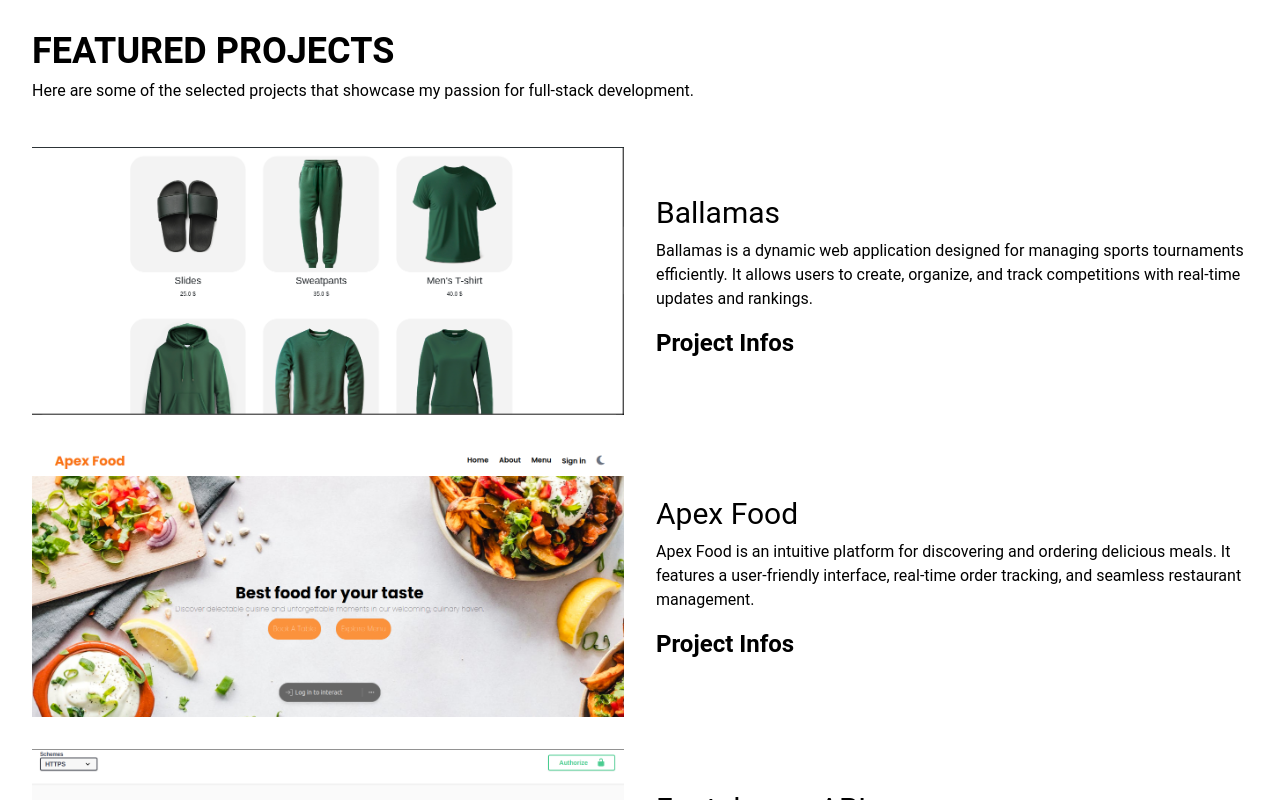
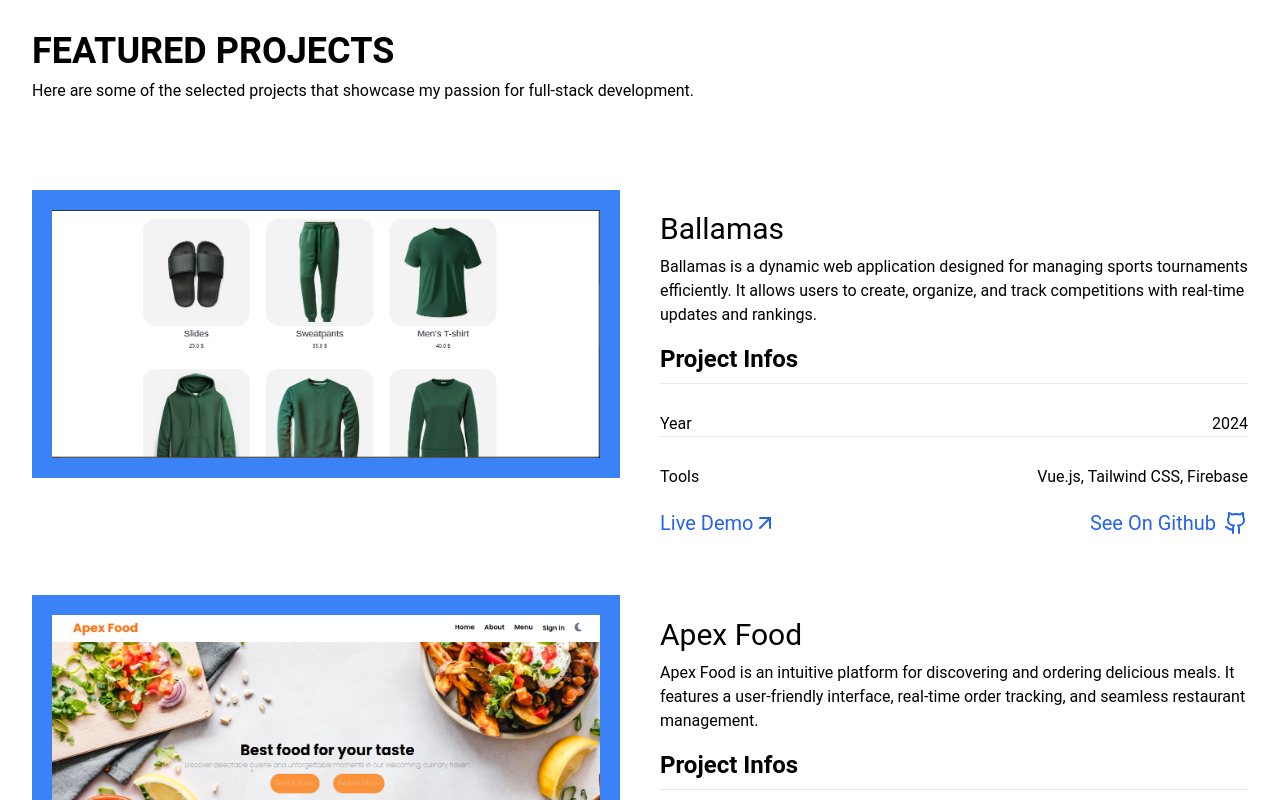
Before and after one commit to Lafiasabigado/Lafia-Portfolio, a Next.js app: page / in a window 1280 px wide. Shown: the part 920-1720 px from the top of the page. Built offline with nearby package versions, Linux system fonts and the light colour scheme.

Commit message:
projects

```diff
--- a/app/projects/page.tsx
+++ b/app/projects/page.tsx
@@ -2,6 +2,8 @@ import React from 'react'
 import Image from 'next/image'
 import Link from 'next/link'
 import { link } from 'fs'
+import { Github,ArrowUpRightIcon } from 'lucide-react'
+
 
 const Projects = () => {
   const projects = [
@@ -46,21 +48,39 @@ const Projects = () => {
         </div>
         <div className='max-w-7xl mx-auto px-4 sm:px-6 lg:px-8 pt-5'>
         {projects.map((project) => (
-          <div key={project.id} className='items-center grid grid-cols-1 md:grid-cols-2 lg:grid-cols-2 gap-8'>
-                <div className='my-4'>
+          <div key={project.id} className='items-center grid grid-cols-1 md:grid-cols-2 lg:grid-cols-2 gap-10'>
+                <div className='my-4 bg-blue-500 p-5 rounded-md transition-transform duration-300 ease-in-out hover:scale-105'>
                   <Image
                   src={project.image}
                   alt={project.name}
                   width={700}
-                  height={700}
-                  className='rounded-md transition-transform duration-300 ease-in-out hover:scale-105'
+                  height={1000}
                    />
                 </div>
-                 <div className=''>
+                 <div className='pt-20'>
                     <h2 className='text-bold text-3xl'>{project.name}</h2>
                     <p className='dark:text-gray-300 py-2'>{project.description}</p>
                     <p className='text-2xl font-semibold dark:text-gray-300 py-2'>Project Infos</p>
-
+                    <hr className='pt-7 text-zinc-700'/>
+                    <div className='flex justify-between items-center'>
+                      <p className='dark:text-gray-300'>Year</p>
+                      <p className='dark:text-gray-300 ml-2'>{project.year}</p>
+                    </div>
+                    <hr className='pt-7 text-zinc-700'/>
+                    <div className='flex justify-between items-center'>
+                      <p className='dark:text-gray-300'>Tools</p>
+                      <p className='dark:text-gray-300 ml-2'>{project.tools}</p>
+                    </div>
+                    <div className='flex justify-between items-center pt-5'>
+                      <Link href={project.link} className='flex text-blue-600 text-xl justify-center items-center'>
+                        <p className=''>Live Demo</p>
+                        <ArrowUpRightIcon />
+                      </Link>
+                      <Link href={project.github} className='flex text-blue-600 text-xl justify-center items-center'>
+                        <p className='mx-2'>See On Github</p>
+                        <Github />
+                      </Link>
+                    </div>
                  </div>
               </div>
         ))}
```
